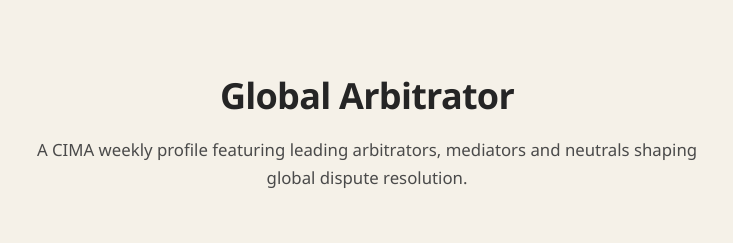
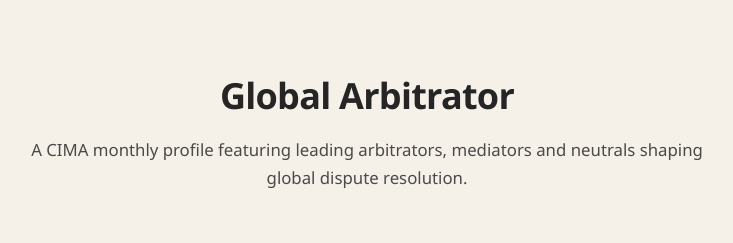
Before and after one commit to noblex1/cima_o, a React (Vite) app: page / in a window 1280 px wide. Shown: the part 5740-5983 px from the top of the page, without its empty margins (273-1006 px from the left). Built offline with nearby package versions, Linux system fonts and the light colour scheme.

Commit message:
Update description from weekly to monthly profile

```diff
--- a/src/pages/Home.jsx
+++ b/src/pages/Home.jsx
@@ -534,7 +534,7 @@
         <div className="container">
           <div className="section-header-center">
             <h2>Global Arbitrator</h2>
-            <p>A CIMA weekly profile featuring leading arbitrators, mediators and neutrals shaping global dispute resolution.</p>
+            <p>A CIMA monthly profile featuring leading arbitrators, mediators and neutrals shaping global dispute resolution.</p>
           </div>
 
           <div className="arbitrator-grid">
```
